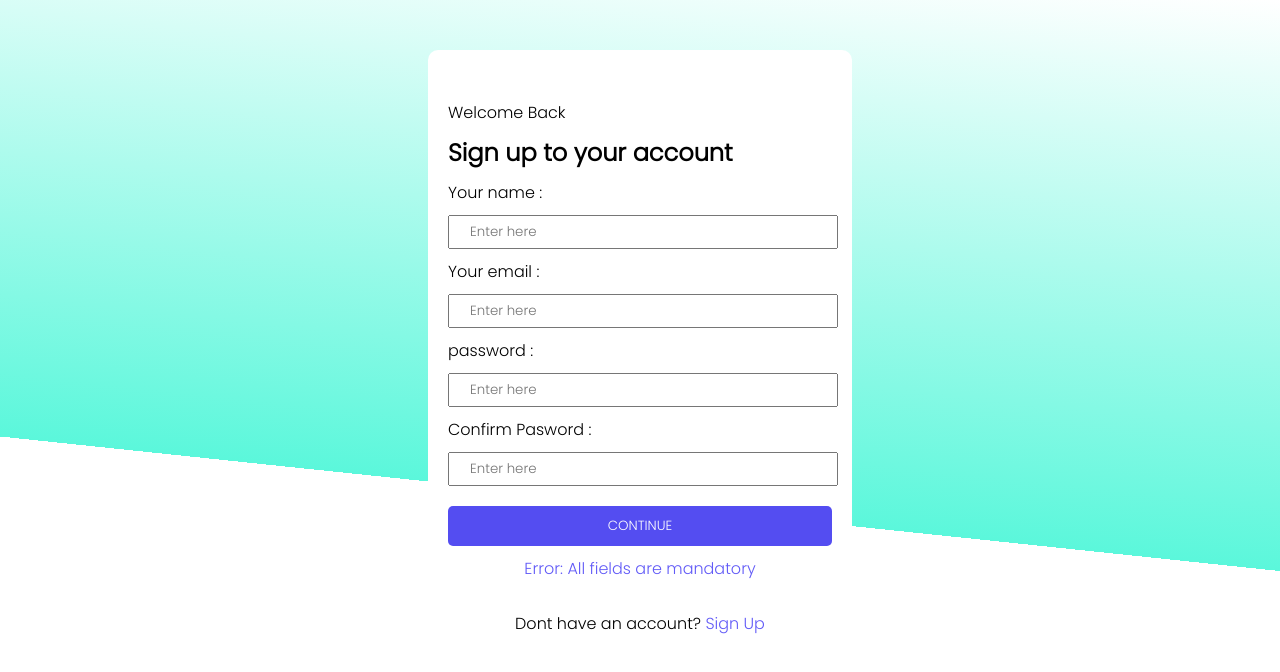
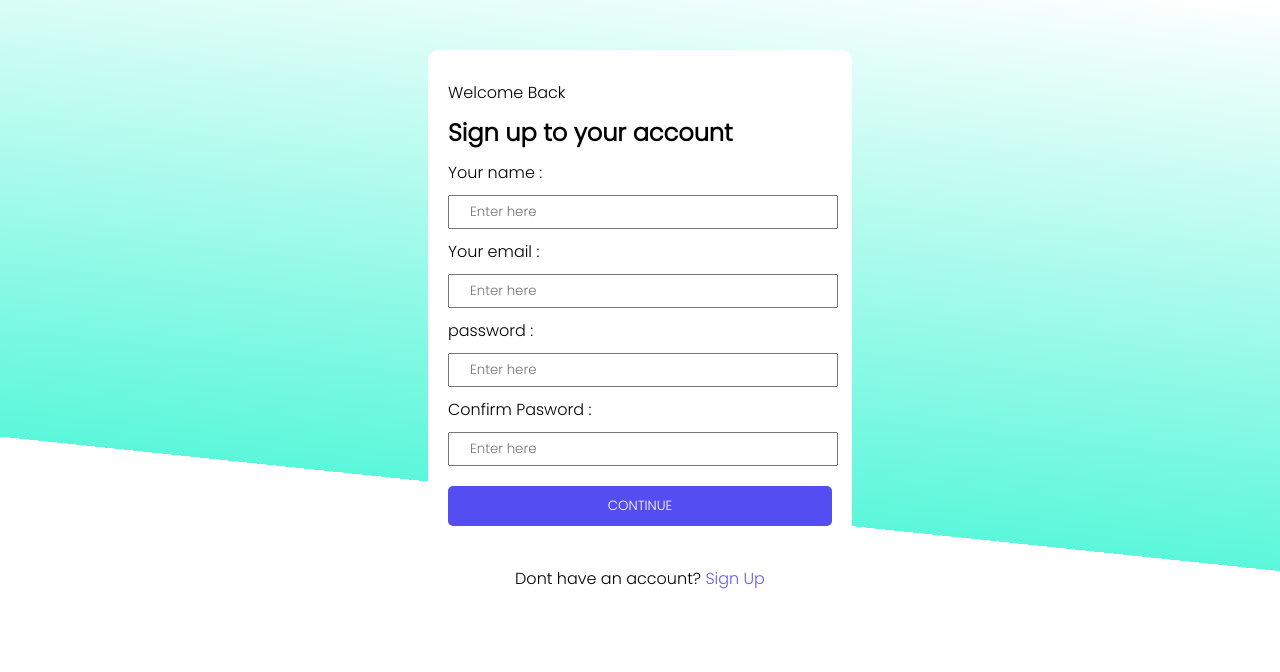
Before and after one commit to Sankugarud/signuppage, a plain HTML site: page index.html in a window 1280 px wide. Drawn offline with Linux system fonts and the light colour scheme.

Commit message:
Update index.html

```diff
--- a/index.html
+++ b/index.html
@@ -15,7 +15,7 @@
     <div class="container">
         <form class="signuppage">
 
-            <div id="error-message" style="color: red;"></div>
+
 
             <p>Welcome Back</p>
             <h2 id="sign">Sign up to your account</h2>
@@ -34,7 +34,7 @@
 
         </form>
         <div class="bottom">
-            <p class="err">Error: All fields are mandatory</p>
+             <div id="error-message" style="color: red;"></div>
         <p>Dont have an account?<span class="signup"> Sign Up</span></p>
         </div>
 
```
